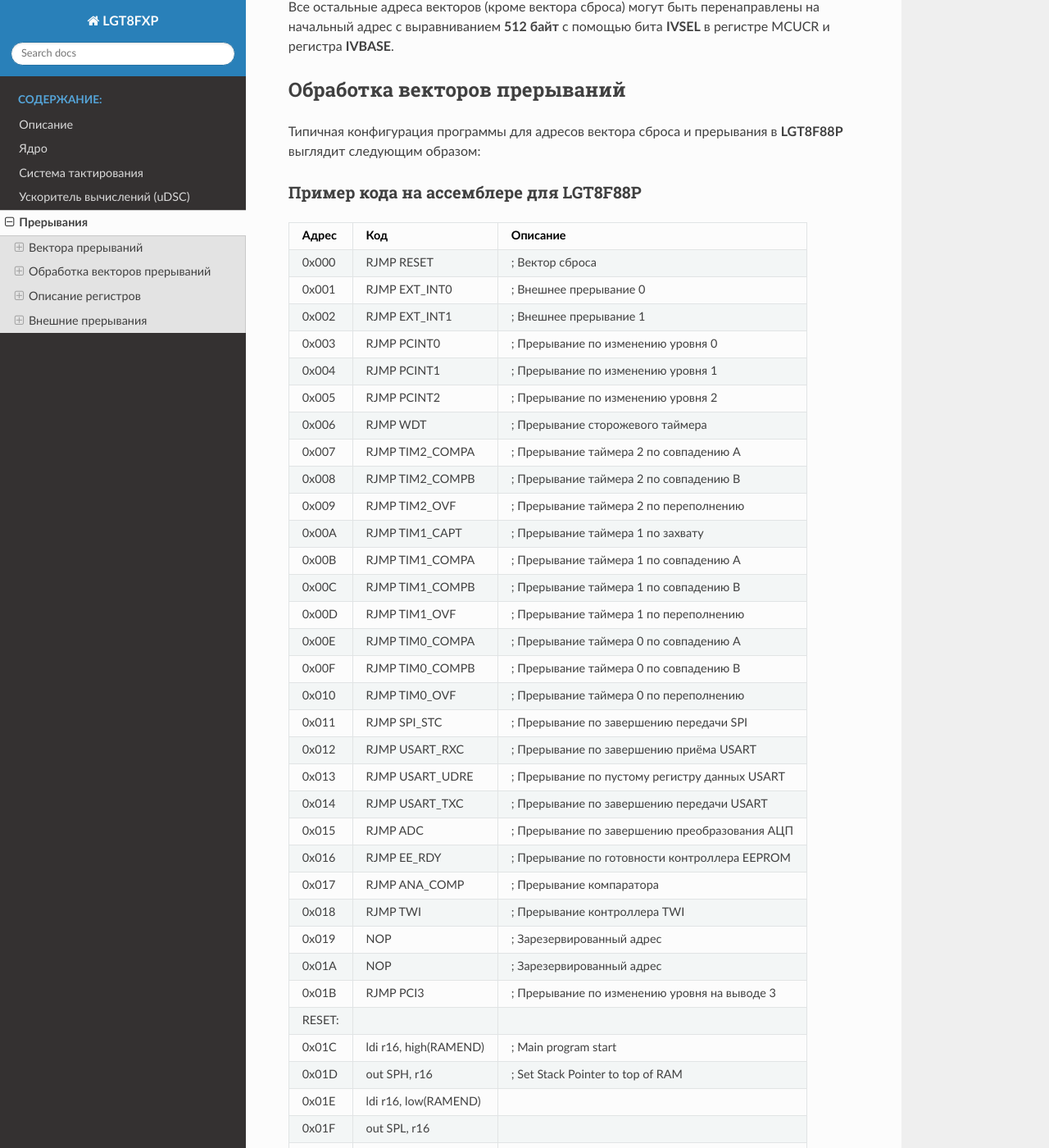
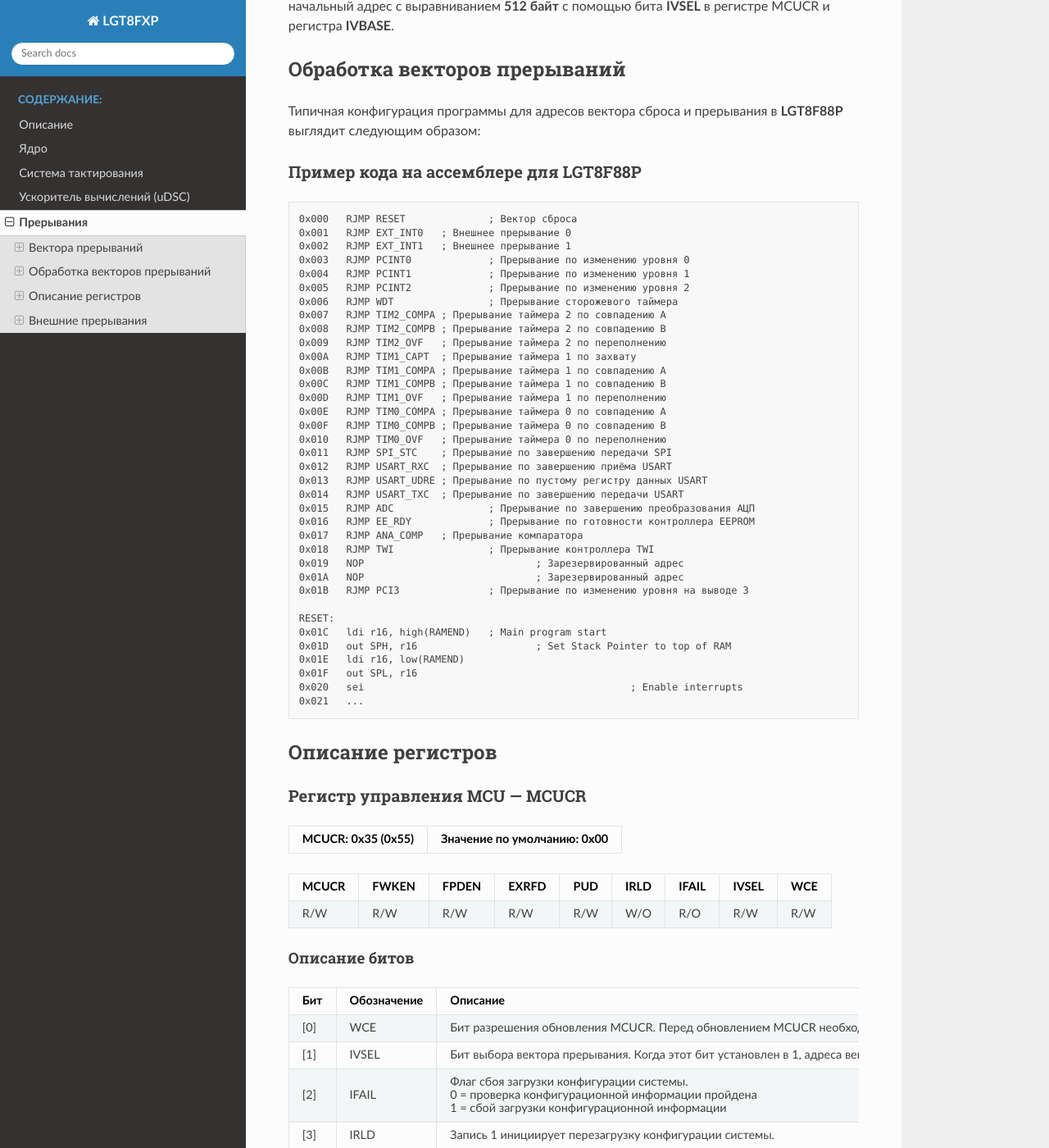
Before and after one commit to b-oleg/LGT8FXP, a Sphinx documentation site: the page built from doc/interrupts.md, in a window 1280 px wide and 1400 px high, scrolled down 2680 px. Shown: the whole window at 82% size. Built offline with Sphinx 7.4.7 and the Read the Docs theme 3.1.0, drawn with Linux system fonts in a browser that asks for light colours; some of the changed text lies outside the part shown.

Commit message:
table to asm code

````diff
--- a/doc/interrupts.md
+++ b/doc/interrupts.md
@@ -77,7 +77,6 @@
 | 29 | 0x0038 | PCI4 | Прерывание по уровню на выводе 4 |
 | 30 | 0x003A | TC3_INT | Прерывание таймера 3 |
 
----
 
 **Примечание для LGT8FX8P:**
 Вектор сброса (RESET) начинает выполнение с адреса **0x0000**.
@@ -89,43 +88,44 @@
 
 ### Пример кода на ассемблере для LGT8F88P
 
-| Адрес | Код | Описание |
-|-------|-----|----------|
-|0x000|RJMP RESET |; Вектор сброса |
-|0x001|RJMP EXT_INT0 |; Внешнее прерывание 0 |
-|0x002|RJMP EXT_INT1 |; Внешнее прерывание 1 |
-|0x003|RJMP PCINT0 |; Прерывание по изменению уровня 0 |
-|0x004|RJMP PCINT1 |; Прерывание по изменению уровня 1 |
-|0x005|RJMP PCINT2 |; Прерывание по изменению уровня 2 |
-|0x006|RJMP WDT |; Прерывание сторожевого таймера |
-|0x007|RJMP TIM2_COMPA |; Прерывание таймера 2 по совпадению A |
-|0x008|RJMP TIM2_COMPB |; Прерывание таймера 2 по совпадению B |
-|0x009|RJMP TIM2_OVF |; Прерывание таймера 2 по переполнению |
-|0x00A|RJMP TIM1_CAPT |; Прерывание таймера 1 по захвату |
-|0x00B|RJMP TIM1_COMPA |; Прерывание таймера 1 по совпадению A |
-|0x00C|RJMP TIM1_COMPB |; Прерывание таймера 1 по совпадению B |
-|0x00D|RJMP TIM1_OVF |; Прерывание таймера 1 по переполнению |
-|0x00E|RJMP TIM0_COMPA |; Прерывание таймера 0 по совпадению A |
-|0x00F|RJMP TIM0_COMPB |; Прерывание таймера 0 по совпадению B |
-|0x010|RJMP TIM0_OVF |; Прерывание таймера 0 по переполнению |
-|0x011|RJMP SPI_STC |; Прерывание по завершению передачи SPI |
-|0x012|RJMP USART_RXC |; Прерывание по завершению приёма USART |
-|0x013|RJMP USART_UDRE |; Прерывание по пустому регистру данных USART |
-|0x014|RJMP USART_TXC |; Прерывание по завершению передачи USART |
-|0x015|RJMP ADC |; Прерывание по завершению преобразования АЦП |
-|0x016|RJMP EE_RDY |; Прерывание по готовности контроллера EEPROM |
-|0x017|RJMP ANA_COMP |; Прерывание компаратора |
-|0x018|RJMP TWI |; Прерывание контроллера TWI |
-|0x019|NOP |; Зарезервированный адрес |
-|0x01A|NOP |; Зарезервированный адрес |
-|0x01B|RJMP PCI3 |; Прерывание по изменению уровня на выводе 3 |
-|RESET:|||
-|0x01C|ldi r16, high(RAMEND)|; Main program start|
-|0x01D|out SPH, r16|; Set Stack Pointer to top of RAM|
-|0x01E|ldi r16, low(RAMEND)||
-|0x01F|out SPL, r16||
-|0x020|sei|; Enable interrupts|
-|0x021|...||
+```assembly
+0x000	RJMP RESET		; Вектор сброса
+0x001	RJMP EXT_INT0	; Внешнее прерывание 0
+0x002	RJMP EXT_INT1	; Внешнее прерывание 1
+0x003	RJMP PCINT0		; Прерывание по изменению уровня 0
+0x004	RJMP PCINT1		; Прерывание по изменению уровня 1
+0x005	RJMP PCINT2		; Прерывание по изменению уровня 2
+0x006	RJMP WDT		; Прерывание сторожевого таймера
+0x007	RJMP TIM2_COMPA	; Прерывание таймера 2 по совпадению A
+0x008	RJMP TIM2_COMPB	; Прерывание таймера 2 по совпадению B
+0x009	RJMP TIM2_OVF	; Прерывание таймера 2 по переполнению
+0x00A	RJMP TIM1_CAPT	; Прерывание таймера 1 по захвату
+0x00B	RJMP TIM1_COMPA	; Прерывание таймера 1 по совпадению A
+0x00C	RJMP TIM1_COMPB	; Прерывание таймера 1 по совпадению B
+0x00D	RJMP TIM1_OVF	; Прерывание таймера 1 по переполнению
+0x00E	RJMP TIM0_COMPA	; Прерывание таймера 0 по совпадению A
+0x00F	RJMP TIM0_COMPB	; Прерывание таймера 0 по совпадению B
+0x010	RJMP TIM0_OVF	; Прерывание таймера 0 по переполнению
+0x011	RJMP SPI_STC	; Прерывание по завершению передачи SPI
+0x012	RJMP USART_RXC	; Прерывание по завершению приёма USART
+0x013	RJMP USART_UDRE	; Прерывание по пустому регистру данных USART
+0x014	RJMP USART_TXC	; Прерывание по завершению передачи USART
+0x015	RJMP ADC		; Прерывание по завершению преобразования АЦП
+0x016	RJMP EE_RDY		; Прерывание по готовности контроллера EEPROM
+0x017	RJMP ANA_COMP	; Прерывание компаратора
+0x018	RJMP TWI		; Прерывание контроллера TWI
+0x019	NOP				; Зарезервированный адрес
+0x01A	NOP				; Зарезервированный адрес
+0x01B	RJMP PCI3		; Прерывание по изменению уровня на выводе 3
+
+RESET:
+0x01C	ldi r16, high(RAMEND)	; Main program start
+0x01D	out SPH, r16			; Set Stack Pointer to top of RAM
+0x01E	ldi r16, low(RAMEND)
+0x01F	out SPL, r16
+0x020	sei						; Enable interrupts
+0x021	...
+```
 
 ## Описание регистров
 
````
